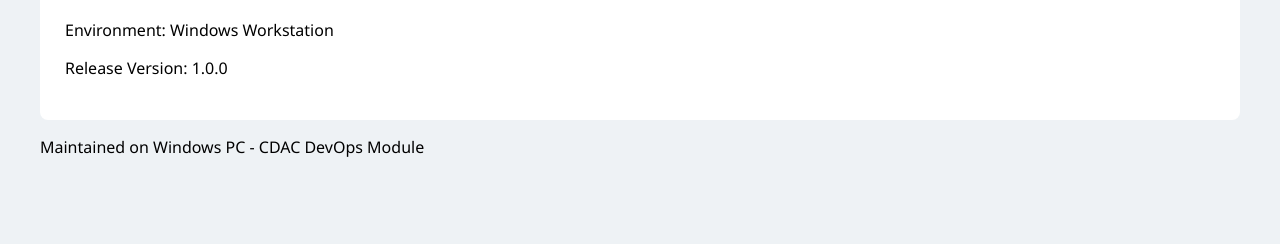
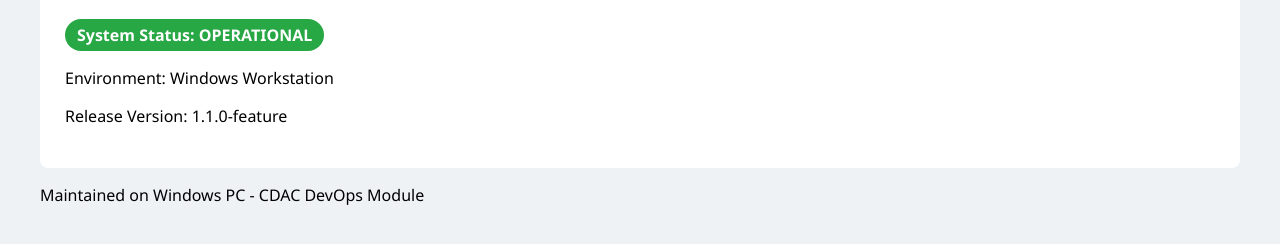
Before and after one commit to Himanshu431-coder/devops-day01-practice, a plain HTML site: page index.html in a window 1280 px wide. Shown: the part 132-376 px from the top of the page. Drawn offline with Linux system fonts and the light colour scheme.

Commit message:
feat: add operational status indicator badge

```diff
--- a/index.html
+++ b/index.html
@@ -4,20 +4,25 @@
  <meta charset="UTF-8">
  <title>DevOps Portal</title>
  <style>
- body { font-family: 'Segoe UI', Tahoma, sans-serif; margin: 40px;
+
+body { font-family: 'Segoe UI', Tahoma, sans-serif; margin: 40px;
 background: #eef2f5; }
  .card { background: white; padding: 25px; border-radius: 8px; boxshadow: 0 4px 6px rgba(0,0,0,0.1); }
+ .status-badge { display: inline-block; padding: 5px 12px;
+background: #28a745; color: white; border-radius: 20px; font-weight: bold;
+}
  h1 { color: #0066cc; }
  </style>
 </head>
 <body>
  <div class="card">
  <h1>DevOps Continuous Delivery Portal</h1>
+ <span class="status-badge">System Status: OPERATIONAL</span>
  <p>Environment: Windows Workstation</p>
- <p>Release Version: 1.0.0</p>
+ <p>Release Version: 1.1.0-feature</p>
  </div>
+ <footer>
+ <p>Maintained on Windows PC - CDAC DevOps Module</p>
+ </footer>
 </body>
 </html>
-<footer>
-<p>Maintained on Windows PC - CDAC DevOps Module</p>
-</footer>
```
